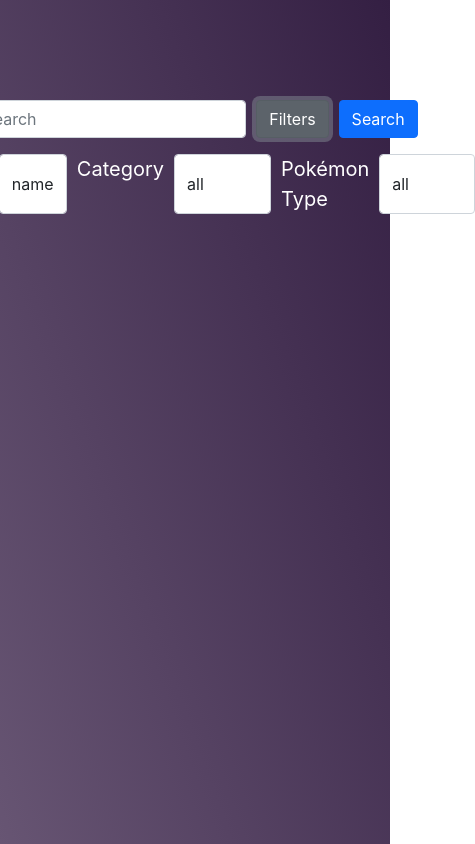
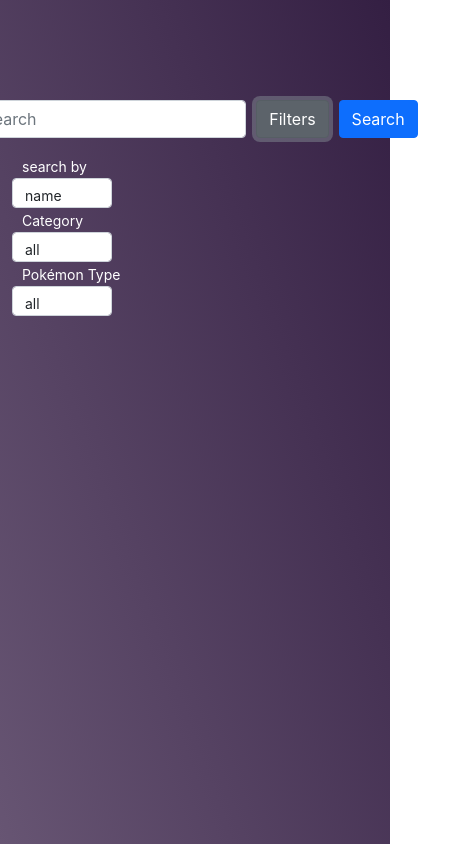
Before and after one commit to d-simmons925/Pokemon_TCG_App, a React (Create React App) app: page / in a window 390 px wide. Both pictures are taken after a click on the button "Filters". Shown: the whole page, 475 px wide, since content can reach past the window. Built offline with nearby package versions, Linux system fonts and the light colour scheme.

Commit message:
adjusted for mobile devices

```diff
--- a/src/App.js
+++ b/src/App.js
@@ -1,5 +1,5 @@
-import {useState} from 'react'
-import axios from 'axios'
+import { useState } from "react";
+import axios from "axios";
 import {
   Container,
   Button,
@@ -7,103 +7,111 @@ import {
   FormGroup,
   Input,
   Label,
-  Collapse
-} from 'reactstrap'
-import Card from './components/Card'
+  Collapse,
+} from "reactstrap";
+import Card from "./components/Card";
 
 function App() {
-  const [searchTerm, setSearchTerm] = useState()
-  const [searchBy, setSearchBy] = useState('name')
-  const [collapse, setCollapse] = useState(false)
-  const [supertype, setSupertype] = useState()
-  const [pokemonType, setPokemonType] = useState()
-  const [cardsArray, setCardsArray] = useState([])
+  const [searchTerm, setSearchTerm] = useState();
+  const [searchBy, setSearchBy] = useState("name");
+  const [collapse, setCollapse] = useState(false);
+  const [supertype, setSupertype] = useState();
+  const [pokemonType, setPokemonType] = useState();
+  const [cardsArray, setCardsArray] = useState([]);
 
   const toggle = () => setCollapse(!collapse);
 
   const config = {
     params: {
       q: `${searchBy}:"${searchTerm}"
-          ${supertype && supertype !== "all" ? ` supertype:${supertype}` : ''}
-          ${pokemonType && pokemonType !== "all" ? ` types:${pokemonType}` : ''}`
+          ${supertype && supertype !== "all" ? ` supertype:${supertype}` : ""}
+          ${
+            pokemonType && pokemonType !== "all" ? ` types:${pokemonType}` : ""
+          }`,
+    },
+  };
+
+  const setCardColor = (rarity) => {
+    switch (rarity) {
+      case "Common":
+        return "linear-gradient(to right, rgba(160, 160, 160, .8) , rgba(160, 160, 160, 0))";
+      case "Uncommon":
+        return "linear-gradient(to right, rgba(0, 255, 0, .8) , rgba(0, 255, 0, 0))";
+      case "Promo":
+        return "linear-gradient(to right, rgba(255, 0, 0, .8) , rgba(255, 0, 0, 0))";
+      case "Rare":
+        return "linear-gradient(to right, rgba(0, 0, 255, .8) , rgba(0, 0, 255, 0))";
+      case "Rare Holo":
+        return "linear-gradient(to right, rgba(120, 0, 255, .8) , rgba(120, 0, 255, 0))";
+      case "Rare Holo EX":
+        return "linear-gradient(to right, rgba(120, 0, 255, .8) , rgba(120, 0, 255, 0))";
+      case "Rare Holo GX":
+        return "linear-gradient(to right, rgba(120, 0, 255, .8) , rgba(120, 0, 255, 0))";
+      case "Rare Holo LV.X":
+        return "linear-gradient(to right, rgba(120, 0, 255, .8) , rgba(120, 0, 255, 0))";
+      case "Rare Holo Star":
+        return "linear-gradient(to right, rgba(120, 0, 255, .8) , rgba(120, 0, 255, 0))";
+      case "Rare Holo V":
+        return "linear-gradient(to right, rgba(120, 0, 255, .8) , rgba(120, 0, 255, 0))";
+      case "Rare Holo VMAX":
+        return "linear-gradient(to right, rgba(120, 0, 255, .8) , rgba(120, 0, 255, 0))";
+      case "Rare Prime":
+        return "linear-gradient(to right, rgba(120, 0, 255, .8) , rgba(120, 0, 255, 0))";
+      case "Rare Prism Star":
+        return "linear-gradient(to right, rgba(120, 0, 255, .8) , rgba(120, 0, 255, 0))";
+      case "Rare Rainbow":
+        return "linear-gradient(to right, rgba(255, 0, 0, .8), rgba(255, 105, 0, .7), rgba(255, 240, 0, .6), rgba(0, 255, 0, .6), rgba(0, 0, 255, .4), rgba(255, 0, 255, .2) , rgba(255, 0, 0, 0))";
+      case "Rare Secret":
+        return "linear-gradient(to right, rgba(241, 200, 0, .8) , rgba(241, 0, 200, 0))";
+      case "Rare Shining":
+        return "linear-gradient(to right, rgba(250, 105, 205, .8) , rgba(250, 105, 205, 0))";
+      case "Rare Shiny":
+        return "linear-gradient(to right, rgba(250, 105, 205, .8) , rgba(250, 105, 205, 0))";
+      case "Rare Shiny GX":
+        return "linear-gradient(to right, rgba(250, 105, 205, .8) , rgba(250, 105, 205, 0))";
+      case "Rare Ultra":
+        return "linear-gradient(to right, rgba(120, 0, 255, .8) , rgba(120, 0, 255, 0))";
+      default:
+        return "linear-gradient(to right, rgba(255, 0, 0, .8) , rgba(255, 0, 0, 0))";
     }
-  }
+  };
 
-  const setCardColor = (rarity) =>{
-    switch(rarity){
-      case 'Common':
-        return 'linear-gradient(to right, rgba(160, 160, 160, .8) , rgba(160, 160, 160, 0))'
-      case 'Uncommon':
-        return 'linear-gradient(to right, rgba(0, 255, 0, .8) , rgba(0, 255, 0, 0))'
-      case 'Promo':
-        return 'linear-gradient(to right, rgba(255, 0, 0, .8) , rgba(255, 0, 0, 0))'
-      case 'Rare':
-        return 'linear-gradient(to right, rgba(0, 0, 255, .8) , rgba(0, 0, 255, 0))'
-      case 'Rare Holo':
-        return 'linear-gradient(to right, rgba(120, 0, 255, .8) , rgba(120, 0, 255, 0))'
-      case 'Rare Holo EX':
-        return 'linear-gradient(to right, rgba(120, 0, 255, .8) , rgba(120, 0, 255, 0))'
-      case 'Rare Holo GX':
-        return 'linear-gradient(to right, rgba(120, 0, 255, .8) , rgba(120, 0, 255, 0))'
-      case 'Rare Holo LV.X':
-        return 'linear-gradient(to right, rgba(120, 0, 255, .8) , rgba(120, 0, 255, 0))'
-      case 'Rare Holo Star':
-        return 'linear-gradient(to right, rgba(120, 0, 255, .8) , rgba(120, 0, 255, 0))'
-      case 'Rare Holo V':
-        return 'linear-gradient(to right, rgba(120, 0, 255, .8) , rgba(120, 0, 255, 0))'
-      case 'Rare Holo VMAX':
-        return 'linear-gradient(to right, rgba(120, 0, 255, .8) , rgba(120, 0, 255, 0))'
-      case 'Rare Prime':
-        return 'linear-gradient(to right, rgba(120, 0, 255, .8) , rgba(120, 0, 255, 0))'
-      case 'Rare Prism Star':
-        return 'linear-gradient(to right, rgba(120, 0, 255, .8) , rgba(120, 0, 255, 0))'
-      case 'Rare Rainbow':
-        return 'linear-gradient(to right, rgba(255, 0, 0, .8), rgba(255, 105, 0, .7), rgba(255, 240, 0, .6), rgba(0, 255, 0, .6), rgba(0, 0, 255, .4), rgba(255, 0, 255, .2) , rgba(255, 0, 0, 0))'
-      case 'Rare Secret':
-        return 'linear-gradient(to right, rgba(241, 200, 0, .8) , rgba(241, 0, 200, 0))'
-      case 'Rare Shining':
-        return 'linear-gradient(to right, rgba(250, 105, 205, .8) , rgba(250, 105, 205, 0))'
-      case 'Rare Shiny':
-        return 'linear-gradient(to right, rgba(250, 105, 205, .8) , rgba(250, 105, 205, 0))'
-      case 'Rare Shiny GX':
-        return 'linear-gradient(to right, rgba(250, 105, 205, .8) , rgba(250, 105, 205, 0))'
-      case 'Rare Ultra':
-        return 'linear-gradient(to right, rgba(120, 0, 255, .8) , rgba(120, 0, 255, 0))'
-      default:
-        return 'linear-gradient(to right, rgba(255, 0, 0, .8) , rgba(255, 0, 0, 0))'
-    }
-  }
-
-  const handleSubmit = e =>{
-    e.preventDefault()
-    axios.get(`https://api.pokemontcg.io/v2/cards`, config)
-      .then(res =>{
-        setCardsArray(res.data.data)
-        console.log(cardsArray)
-      })
-  }
+  const handleSubmit = (e) => {
+    e.preventDefault();
+    axios.get(`https://api.pokemontcg.io/v2/cards`, config).then((res) => {
+      setCardsArray(res.data.data);
+    });
+  };
 
   return (
     <div className="App">
-      <Container style={{marginTop: '100px', marginBottom: '50px'}}>
+      <Container style={{ marginTop: "100px", marginBottom: "50px" }}>
         <Form onSubmit={handleSubmit}>
           <FormGroup>
             <Input
               type="text"
               id="searchBox"
               placeholder="search"
-              onChange={e => setSearchTerm(e.target.value)}
+              onChange={(e) => setSearchTerm(e.target.value)}
             ></Input>
-            <Button color="secondary" onClick={toggle} style={{marginLeft: '10px'}}>Filters</Button>
-            <Button color="primary" id="searchButton">Search</Button>
+            <Button
+              color="secondary"
+              onClick={toggle}
+              style={{ marginLeft: "10px" }}
+            >
+              Filters
+            </Button>
+            <Button color="primary" id="searchButton">
+              Search
+            </Button>
           </FormGroup>
-          <Collapse isOpen={collapse} style={{marginTop: '1rem'}}>
-            <div style={{display: 'flex', justifyContent: 'center'}}>
+          <Collapse isOpen={collapse} style={{ marginTop: "1rem" }}>
+            <div className="form-container">
               <Label for="searchBy">search by</Label>
               <Input
                 type="select"
                 id="searchBy"
-                onChange={e => setSearchBy(e.target.value)}
+                onChange={(e) => setSearchBy(e.target.value)}
               >
                 <option value="name">name</option>
                 <option value="set.name">set</option>
@@ -113,7 +121,7 @@ function App() {
               <Input
                 type="select"
                 id="supertype"
-                onChange={e => setSupertype(e.target.value)}
+                onChange={(e) => setSupertype(e.target.value)}
               >
                 <option value="all">all</option>
                 <option value="Pokémon">Pokémon</option>
@@ -124,7 +132,7 @@ function App() {
               <Input
                 type="select"
                 id="pokemonType"
-                onChange={e => setPokemonType(e.target.value)}
+                onChange={(e) => setPokemonType(e.target.value)}
               >
                 <option value="all">all</option>
                 <option value="colorless">colorless</option>
@@ -145,13 +153,9 @@ function App() {
       </Container>
 
       <Container className="p-0" fluid="md">
-        {cardsArray.map((card, index)=>
-          <Card
-            cardInfo={card}
-            color={setCardColor(card.rarity)}
-            key={index}
-          />
-        )}
+        {cardsArray.map((card, index) => (
+          <Card cardInfo={card} color={setCardColor(card.rarity)} key={index} />
+        ))}
       </Container>
     </div>
   );
--- a/src/index.css
+++ b/src/index.css
@@ -1,7 +1,8 @@
-html{
-  background: linear-gradient(70deg, rgba(103, 85, 115, 1), rgba(52, 31, 67, 1)) no-repeat center center fixed;
-  min-height: 100vh;
-  min-width: 100vw;
+html {
+  background: linear-gradient(70deg, rgba(103, 85, 115, 1), rgba(52, 31, 67, 1))
+    no-repeat center center fixed;
+  min-height: 100%;
+  min-width: 100%;
   -webkit-background-size: cover;
   -moz-background-size: cover;
   -o-background-size: cover;
@@ -11,8 +12,8 @@ html{
 
 body {
   margin: 0;
-  font-family: -apple-system, BlinkMacSystemFont, 'Segoe UI', 'Roboto', 'Oxygen',
-    'Ubuntu', 'Cantarell', 'Fira Sans', 'Droid Sans', 'Helvetica Neue',
+  font-family: -apple-system, BlinkMacSystemFont, "Segoe UI", "Roboto", "Oxygen",
+    "Ubuntu", "Cantarell", "Fira Sans", "Droid Sans", "Helvetica Neue",
     sans-serif;
   -webkit-font-smoothing: antialiased;
   -moz-osx-font-smoothing: grayscale;
@@ -20,64 +21,107 @@ body {
 }
 
 code {
-  font-family: source-code-pro, Menlo, Monaco, Consolas, 'Courier New',
+  font-family: source-code-pro, Menlo, Monaco, Consolas, "Courier New",
     monospace;
 }
 
-#searchBox{
+#searchBox {
   width: 500px;
 }
 
-#searchBy{
+#searchBy {
   width: 100px;
 }
 
-#supertype{
+#supertype {
   width: 100px;
 }
 
-#pokemonType{
+#pokemonType {
   width: 100px;
 }
 
-#searchButton{
+#searchButton {
   margin-left: 10px;
 }
 
-.form-group{
+.form-group {
   display: flex;
   justify-content: center;
 }
 
-.card-container{
+.card-container {
   display: flex;
   border-top-left-radius: 15px;
   border-bottom-left-radius: 15px;
 }
 
-.info-container{
+.info-container {
   color: white;
-  width: 100vw;
+  width: 100%;
 }
 
-img{
+.form-container {
+  display: flex;
+  justify-content: center;
+}
+
+img {
   margin: 0;
   width: 196px;
   height: 273.6px;
 }
 
-h1{
+h1 {
   margin-left: 20px;
+  font-weight: 400;
 }
 
-h5{
+h5 {
   margin-left: 15px;
   margin-top: 20px;
+  font-weight: 300;
 }
 
-label{
+label {
   color: white;
   font-size: 20px;
   margin-left: 10px;
   margin-right: 10px;
 }
+
+@media only screen and (max-width: 450px) {
+  h1 {
+    font-size: 24px;
+  }
+
+  h5 {
+    font-size: 18px;
+  }
+
+  img {
+    width: 156.8px;
+    height: 218.88px;
+  }
+
+  label {
+    font-size: 14px;
+  }
+
+  #searchBy {
+    font-size: 14px;
+    height: 30px;
+  }
+  #supertype {
+    font-size: 14px;
+    height: 30px;
+  }
+  #pokemonType {
+    font-size: 14px;
+    height: 30px;
+  }
+
+  .form-container {
+    display: block;
+  }
+}
--- a/src/index.js
+++ b/src/index.js
@@ -1,12 +1,7 @@
-import React from 'react';
-import ReactDOM from 'react-dom';
-import 'bootstrap/dist/css/bootstrap.min.css'
-import './index.css';
-import App from './App';
+import React from "react";
+import ReactDOM from "react-dom";
+import "bootstrap/dist/css/bootstrap.min.css";
+import "./index.css";
+import App from "./App";
 
-ReactDOM.render(
-  <React.StrictMode>
-    <App />
-  </React.StrictMode>,
-  document.getElementById('root')
-);
+ReactDOM.render(<App />, document.getElementById("root"));
```
